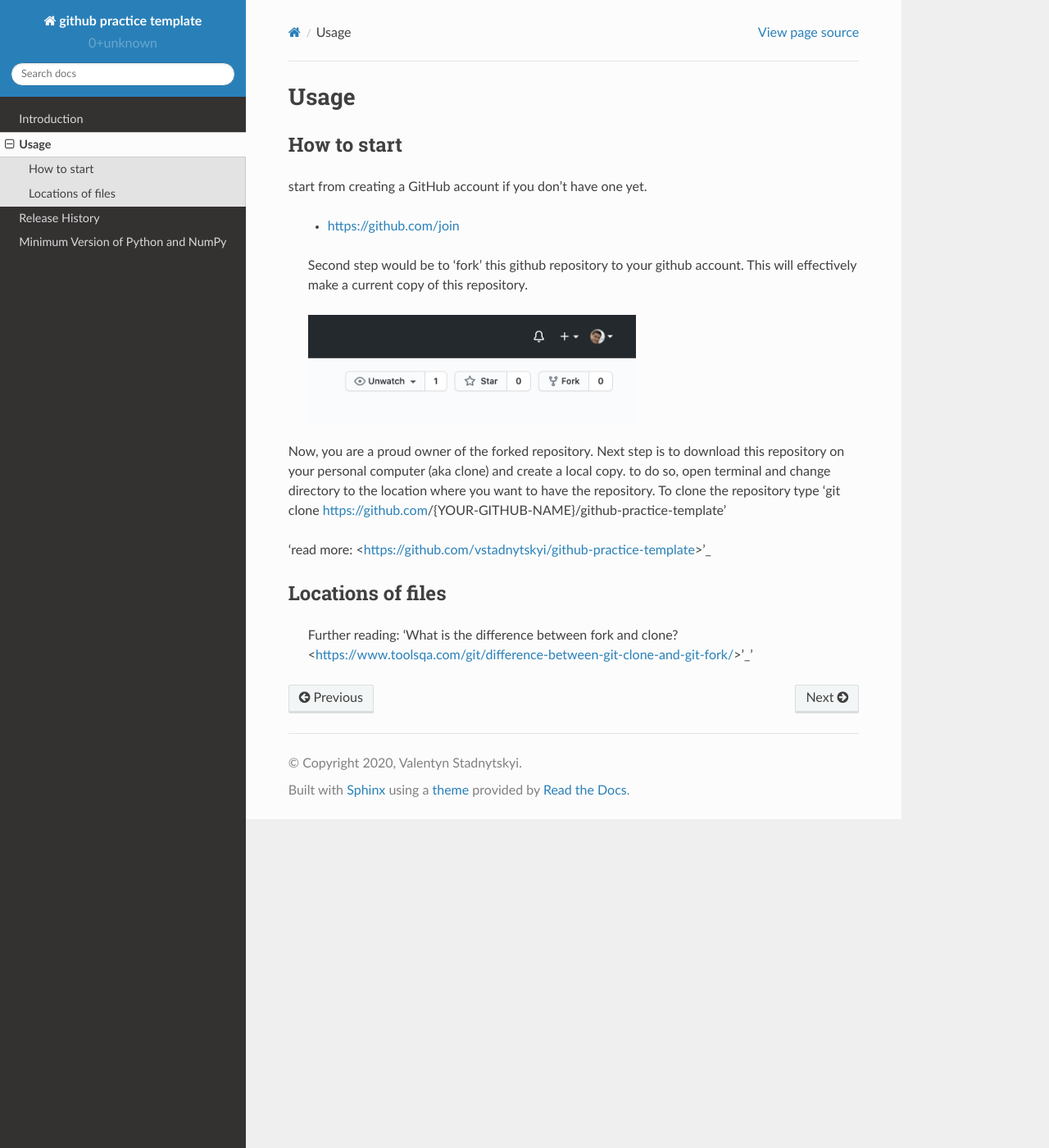
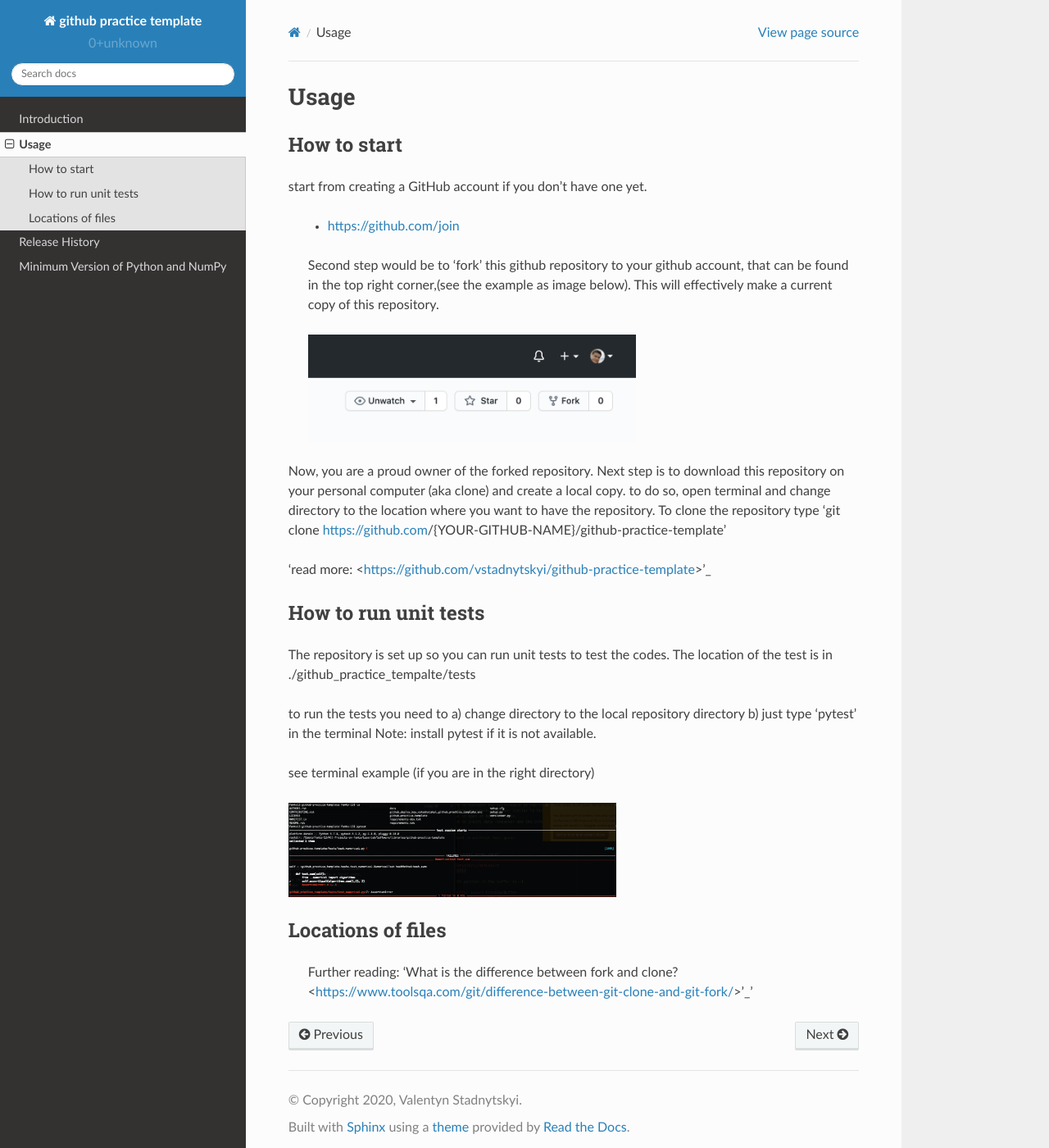
Before and after one commit to vstadnytskyi/github-practice-template, a Sphinx documentation site: the page built from docs/source/usage.rst, in a window 1280 px wide and 1400 px high. Shown: the whole window at 82% size. Built offline with Sphinx 7.4.7 and the Read the Docs theme 2.0.0, drawn with Linux system fonts in a browser that asks for light colours.

Commit message:
pytest examples

```diff
--- a/docs/source/introduction.rst
+++ b/docs/source/introduction.rst
@@ -3,4 +3,5 @@ Introduction
 ============
 
 
-This repository was created to provide practical experience with github, git, Travis-ci, etc.
+
+This repository was created to provide practical tutorial on how to use github, git, Travis-ci, etc. Please see, next sections for details.
--- a/docs/source/usage.rst
+++ b/docs/source/usage.rst
@@ -8,7 +8,7 @@ start from creating a GitHub account if you don't have one yet.
 
  - https://github.com/join
 
- Second step would be to 'fork' this github repository to your github account. This will effectively make a current copy of this repository.
+ Second step would be to 'fork' this github repository to your github account, that can be found in the top right corner,(see the example as image below). This will effectively make a current copy of this repository.
 
  .. image:: images/github-fork.png
   :width: 400
@@ -18,6 +18,22 @@ Now, you are a proud owner of the forked repository. Next step is to download th
 
 'read more: <https://github.com/vstadnytskyi/github-practice-template>'_
 
+How to run unit tests
+---------------------
+
+The repository is set up so you can run unit tests to test the codes. The location of the test is in ./github_practice_tempalte/tests
+
+to run the tests you need to
+a) change directory to the local repository directory
+b) just type 'pytest' in the terminal
+Note: install pytest if it is not available.
+
+see terminal example (if you are in the right directory)
+
+.. image:: images/pytest.png
+ :width: 400
+ :alt: Alternative text
+
 Locations of files
 ----------------------------
 
```
Also changed, not shown: docs/source/images/pytest.png (added), 3 other files.
